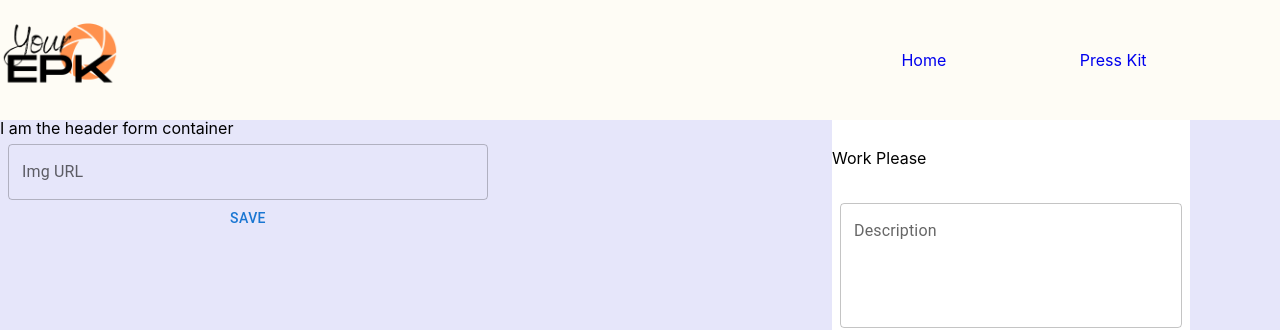
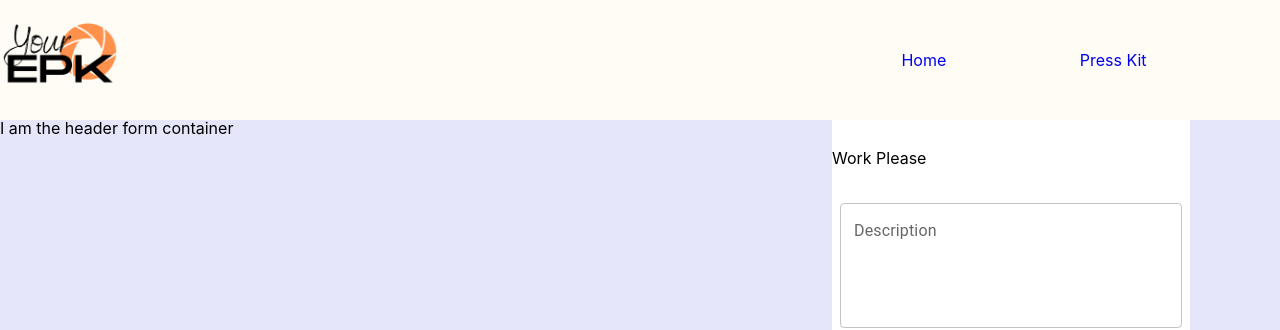
Before and after one commit to ninabrissey/your-epk, a React (Create React App) app: page /edit/1 in a window 1280 px wide. Shown: the top 330 px of the page. Built offline with nearby package versions, Linux system fonts and the light colour scheme; no server answers.

Commit message:
Add classname to container for form

```diff
--- a/src/components/Header/HeaderForm.tsx
+++ b/src/components/Header/HeaderForm.tsx
@@ -32,9 +32,9 @@ const HeaderForm = ({ addFilmInfo }: any) => {
 	};
 
 	return (
-		<section>
+		<section className="header-container">
 			<p>I am the header form container</p>
-			<div className="header-img">
+			<div className="header-img-form">
 				<FormControl sx={{ m: 1, minWidth: 480 }}>
 					<TextField
 						id="outlined-multiline-flexible"
```
